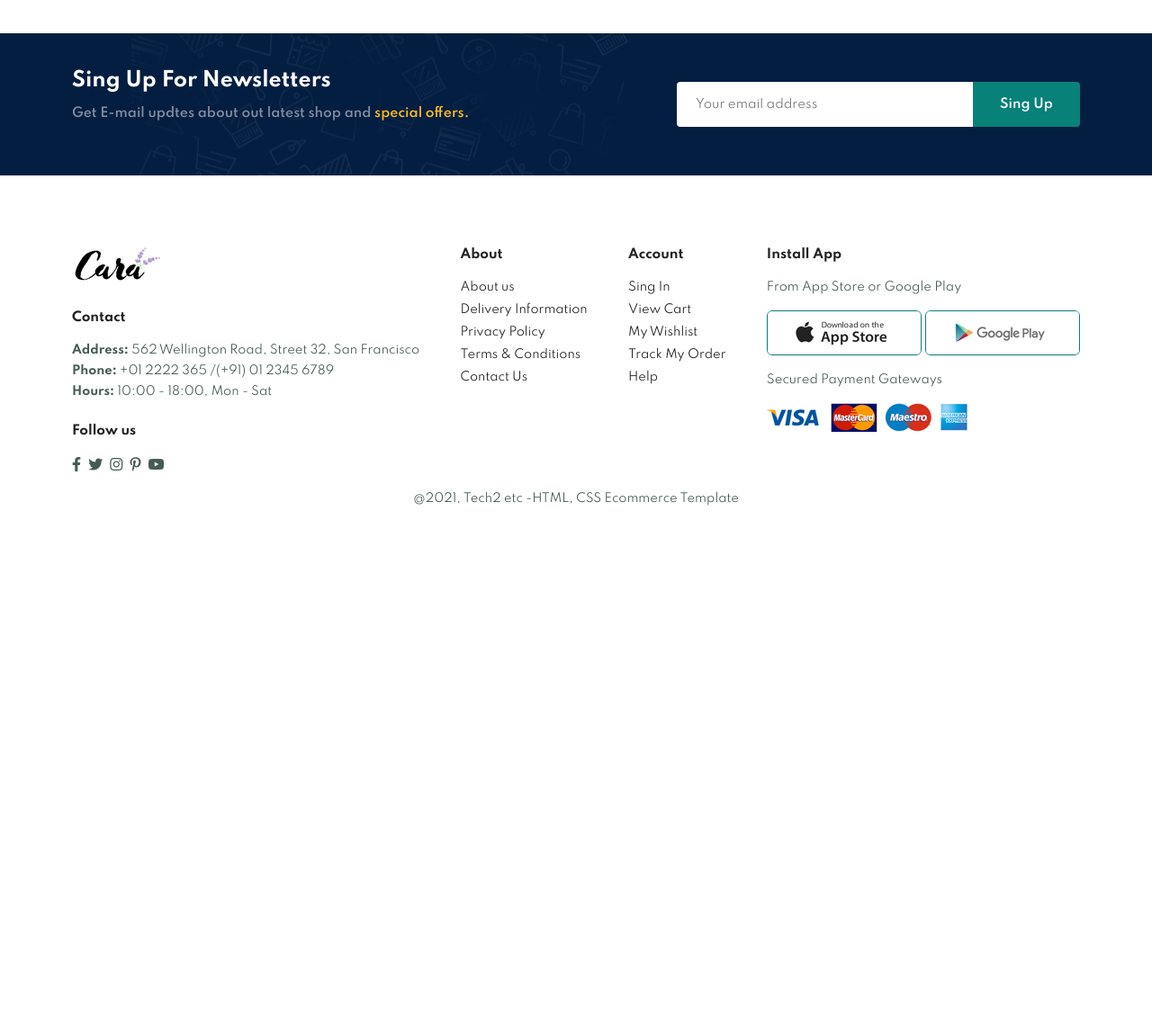
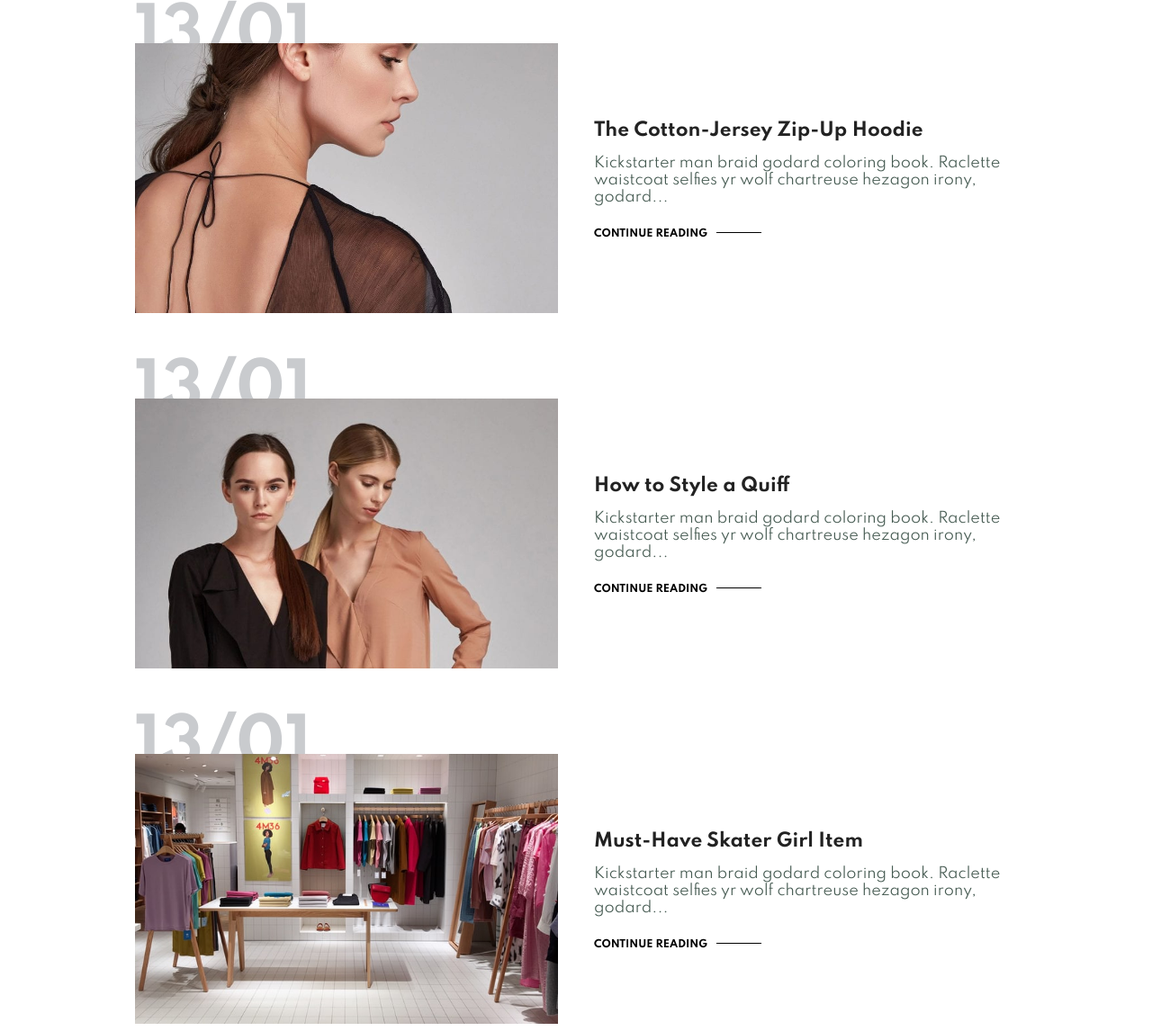
Before and after one commit to Hydr0bius/Practica01-eCommerce, a plain HTML site: page html/blog.html in a window 1280 px wide. Shown: the part 507-1653 px from the top of the page at 90% size. Before the commit the page ends 1117 px from the top, so only its background shows below. Drawn offline with Linux system fonts and the light colour scheme.

Commit message:
blog section

```diff
--- a/html/blog.html
+++ b/html/blog.html
@@ -32,6 +32,79 @@
     <section id="page-header" class="blog-header">
         <h2>#readmore</h2>
         <p>Read all case studies about our products!</p>
+    </section>
+
+    <section id="blog">
+        <div class="blog-box">
+            <div class="blog-img">
+                <img src="../img/blog/b1.jpg" alt="">
+            </div>
+            <div class="blog-details">
+                <h4>The Cotton-Jersey Zip-Up Hoodie</h4>
+                <p>
+                    Kickstarter man braid godard coloring book. Raclette waistcoat selfies yr
+                    wolf chartreuse hezagon irony, godard...
+                </p>
+                <a href="#">CONTINUE READING</a>
+            </div>
+            <h1>13/01</h1>
+        </div>
+        <div class="blog-box">
+            <div class="blog-img">
+                <img src="../img/blog/b2.jpg" alt="">
+            </div>
+            <div class="blog-details">
+                <h4>How to Style a Quiff</h4>
+                <p>
+                    Kickstarter man braid godard coloring book. Raclette waistcoat selfies yr
+                    wolf chartreuse hezagon irony, godard...
+                </p>
+                <a href="#">CONTINUE READING</a>
+            </div>
+            <h1>13/01</h1>
+        </div>
+        <div class="blog-box">
+            <div class="blog-img">
+                <img src="../img/blog/b3.jpg" alt="">
+            </div>
+            <div class="blog-details">
+                <h4>Must-Have Skater Girl Item</h4>
+                <p>
+                    Kickstarter man braid godard coloring book. Raclette waistcoat selfies yr
+                    wolf chartreuse hezagon irony, godard...
+                </p>
+                <a href="#">CONTINUE READING</a>
+            </div>
+            <h1>13/01</h1>
+        </div>
+        <div class="blog-box">
+            <div class="blog-img">
+                <img src="../img/blog/b4.jpg" alt="">
+            </div>
+            <div class="blog-details">
+                <h4>Runway-Inspired Trends</h4>
+                <p>
+                    Kickstarter man braid godard coloring book. Raclette waistcoat selfies yr
+                    wolf chartreuse hezagon irony, godard...
+                </p>
+                <a href="#">CONTINUE READING</a>
+            </div>
+            <h1>13/01</h1>
+        </div>
+        <div class="blog-box">
+            <div class="blog-img">
+                <img src="../img/blog/b6.jpg" alt="">
+            </div>
+            <div class="blog-details">
+                <h4>AW20 Menswear Trends</h4>
+                <p>
+                    Kickstarter man braid godard coloring book. Raclette waistcoat selfies yr
+                    wolf chartreuse hezagon irony, godard...
+                </p>
+                <a href="#">CONTINUE READING</a>
+            </div>
+            <h1>13/01</h1>
+        </div>
     </section>
 
     <section id="pagination" class="section-p1">
--- a/style.css
+++ b/style.css
@@ -569,6 +569,62 @@ footer .copyright{
 #page-header.blog-header{
   background-image: url(./img/banner/b19.jpg);
 }
+#blog{
+  padding: 150px 150px 0 150px;
+}
+#blog .blog-box{
+  display: flex;
+  align-items: center;
+  width: 100%;
+  position: relative;
+  padding-bottom: 90px;
+}
+#blog .blog-img{
+  width: 50%;
+  margin-right: 40px;
+}
+#blog img{
+  width: 100%;
+  height: 300px;
+  object-fit: cover;
+}
+#blog .blog-details{
+  width: 50%;
+}
+#blog .blog-details a{
+  position: relative;
+  text-decoration: none;
+  font-size: 11px;
+  color: #000;
+  font-weight: 700;
+  transition: 0.3s;
+}
+#blog .blog-details a::after{
+  content: "";
+  width: 50px;
+  height: 1px;
+  background-color: #000;
+  position: absolute;
+  top: 4px;
+  right: -60px;
+}
+#blog .blog-details a:hover{
+  color: #088178;
+}
+#blog .blog-details a:hover::after{
+  background-color: #088178;
+}
+#blog .blog-box h1{
+  position: absolute;
+  top: -40px;
+  left: 0;
+  font-size: 70px;
+  font-weight: 700;
+  color: #c9cbce;
+  z-index: -9;
+}
+
+
 /* responsive---------------------------- */
 
 @media (max-width:799px){
```
